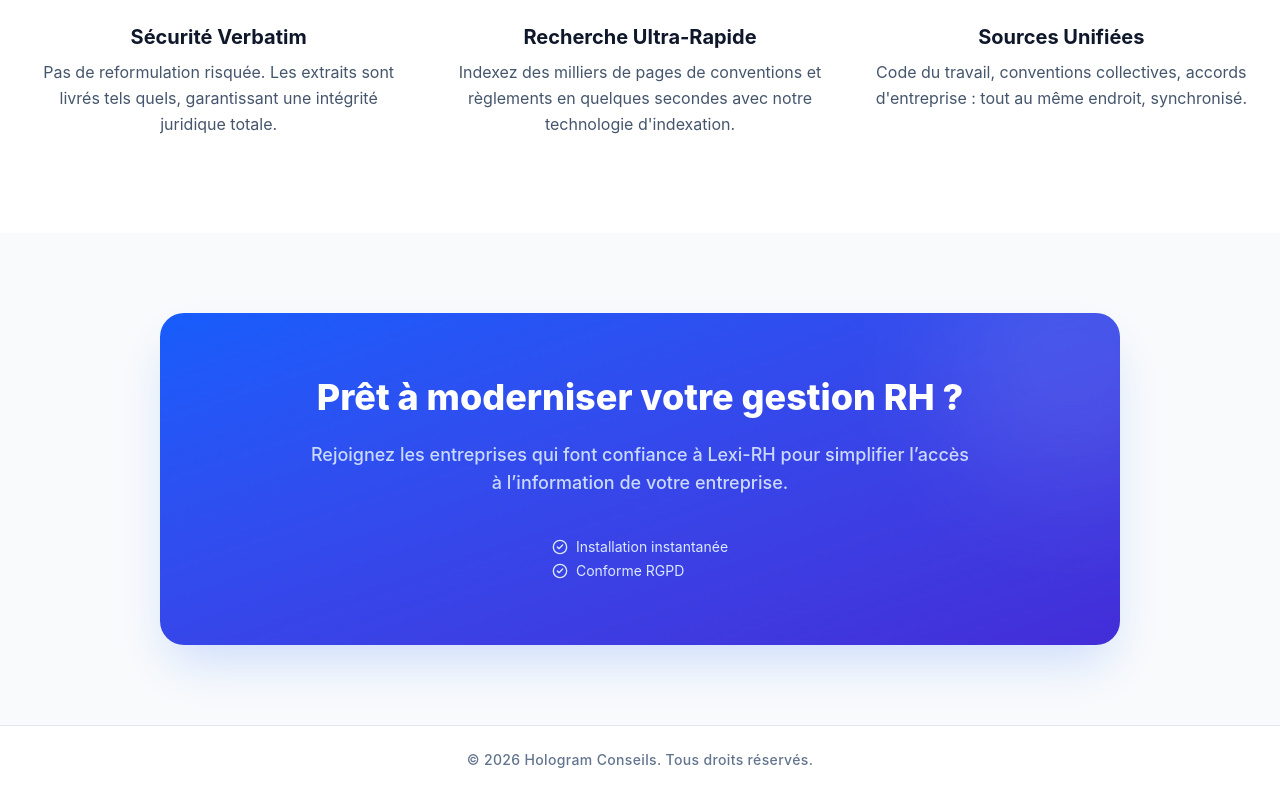
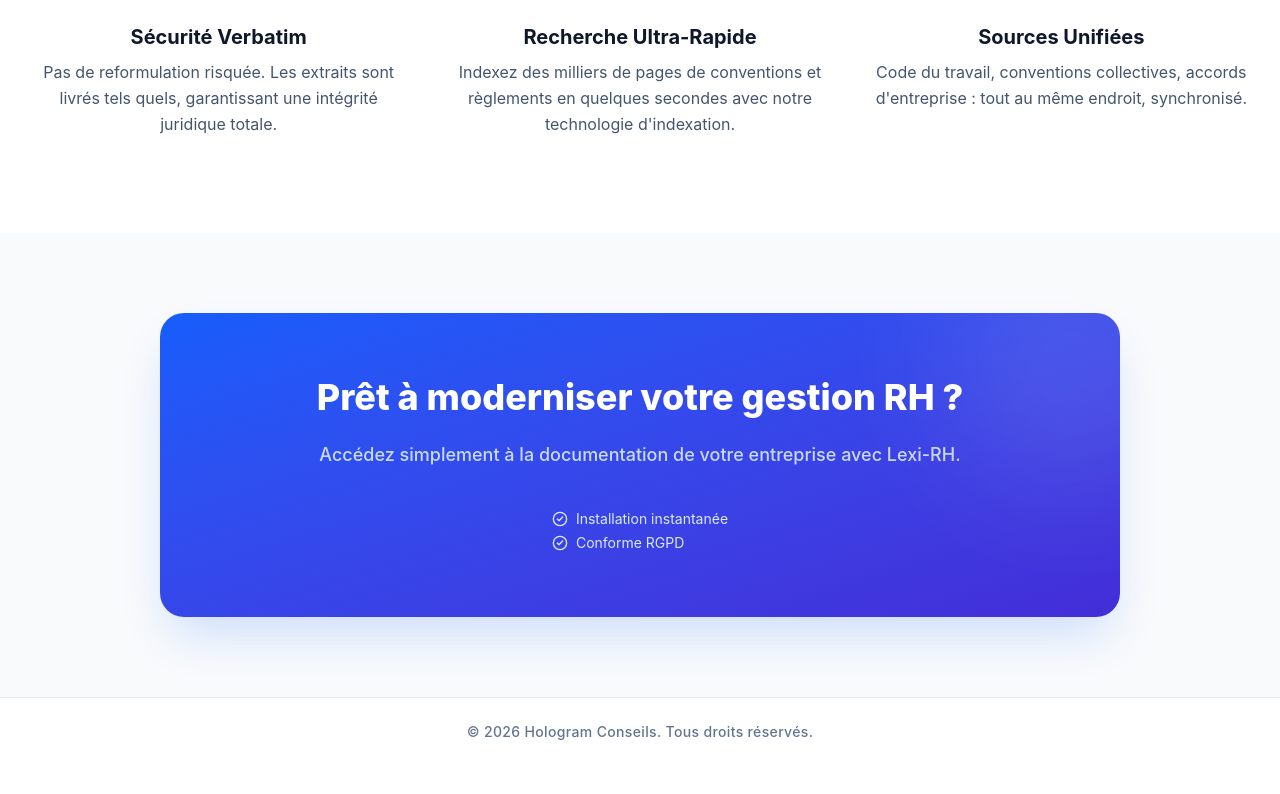
Before and after one commit to hologramconseils/lexi-rh, a React (Vite) app in the folder frontend/: page / in a window 1280 px wide. Shown: the part 721-1515 px from the top of the page. After the commit the page ends 1487 px from the top, so only its background shows below. Built offline with nearby package versions, Linux system fonts and the light colour scheme; no server answers.

Commit message:
UI: Update landing page marketing text to match new positioning.

```diff
--- a/frontend/src/pages/Landing.tsx
+++ b/frontend/src/pages/Landing.tsx
@@ -84,8 +84,8 @@ const Landing: React.FC = () => {
               <div className="bg-gradient-to-br from-blue-600 to-indigo-700 rounded-3xl p-10 sm:p-16 text-center text-white relative overflow-hidden shadow-2xl shadow-blue-600/20">
                  <div className="absolute top-0 right-0 w-64 h-64 bg-white/10 rounded-full -mr-20 -mt-20 blur-3xl"></div>
                  <h2 className="text-3xl sm:text-4xl font-extrabold mb-6 relative">Prêt à moderniser votre gestion RH ?</h2>
-                 <p className="text-lg text-blue-100 mb-10 max-w-2xl mx-auto relative opacity-90 font-medium">
-                    Rejoignez les entreprises qui font confiance à Lexi-RH pour simplifier l’accès à l’information de votre entreprise.
+                 <p className="text-lg text-blue-100 mb-10 max-w-2xl mx-auto relative opacity-90 font-medium font-inter">
+                    Accédez simplement à la documentation de votre entreprise avec Lexi-RH.
                  </p>
                   <div className="flex flex-wrap items-center justify-center gap-6 relative">
                     <div className="flex flex-col text-left">
```
